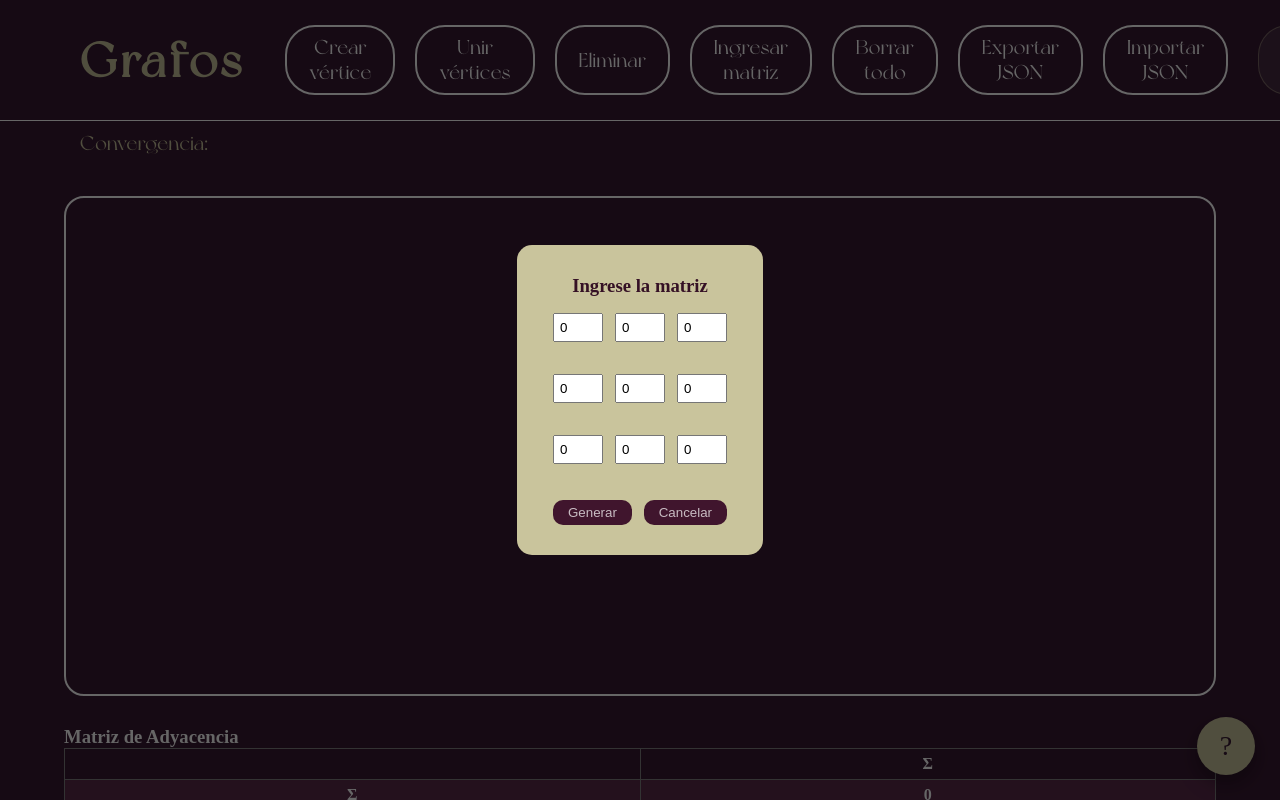
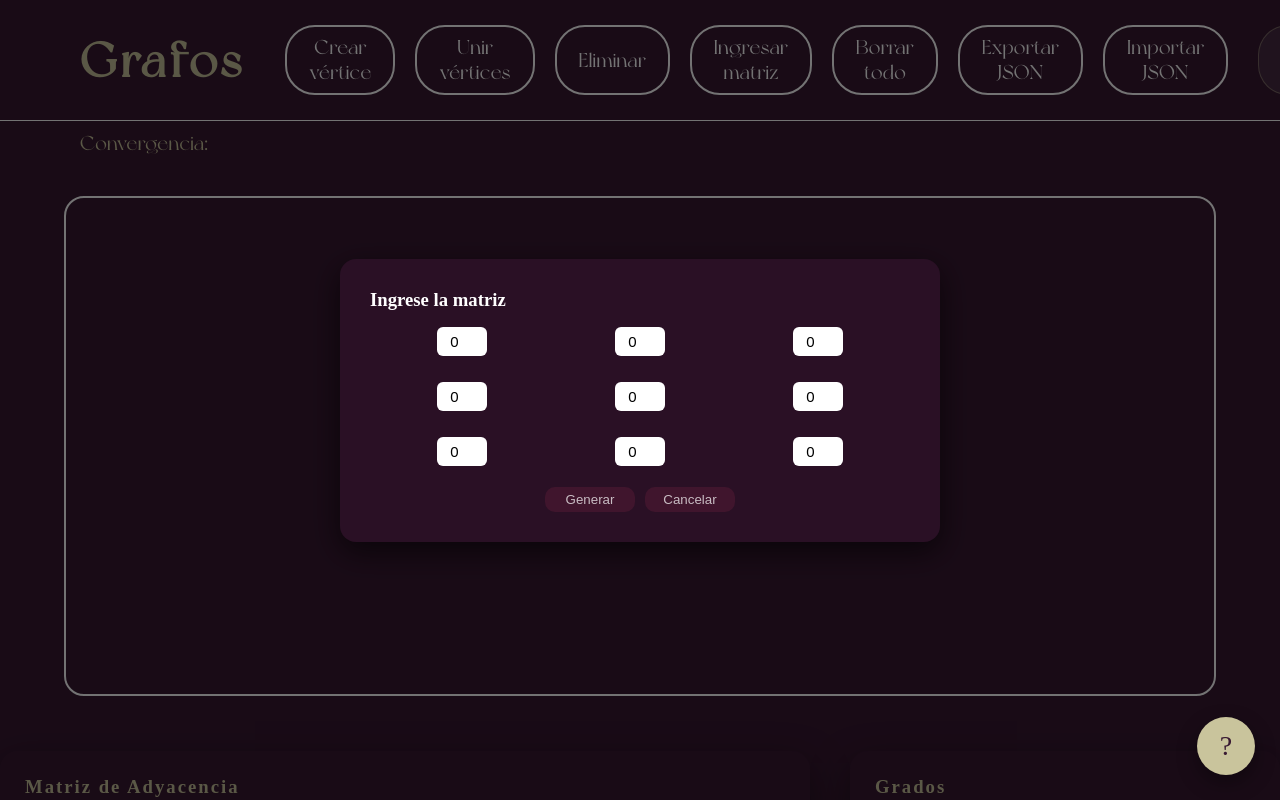
Before and after one commit to annetryoshka/Grafos, a Vue app: page /grafos in a window 1280 px wide. Both pictures are taken after a click on the button "Ingresar matriz". Shown: the top 800 px of the page. Built offline with nearby package versions, Linux system fonts and the light colour scheme.

Commit message:
matrix fixed + detailsss

```diff
--- a/src/components/Grafos.vue
+++ b/src/components/Grafos.vue
@@ -62,9 +62,9 @@
 
 
   <div v-if="mostrarModalNombre" class="modal-overlay">
-  <div class="modal" @click.stop>
+  <div class="modal-pequeno" @click.stop>
     <h3>Nombre del vértice</h3>
-    <input v-model="nombreTemporal" type="text" />
+    <input v-model="nombreTemporal" placeholder="Ej: A" />
     <div class="modal-botones">
       <button @click.stop="confirmarNombre">Crear</button>
       <button @click.stop="cancelarNombre">Cancelar</button>
@@ -138,18 +138,21 @@
   :style="{ top: vertice.y + 'px', left: vertice.x + 'px' }"
   @click.stop="clickVertice(index)"
   @mousedown.stop="mousedownVertice(index, $event)"
+  @dblclick.stop="abrirRenombrar(index)"
 >
   {{ vertice.nombre }}
 </div>
 
-    </div>
+    </div
+
+<!-- PANEL INFERIOR -->
+<div class="panel-inferior">
 
   <!-- MATRIZ -->
   <div class="matriz">
     <h3>Matriz de Adyacencia</h3>
 
-  <table border="1">
-
+    <table>
       <thead>
         <tr>
           <th></th>
@@ -172,7 +175,10 @@
           <td
             v-for="(valor,j) in fila"
             :key="j"
-      :class="{ suma: i === vertices.length || j === vertices.length }"
+            :class="[
+              { suma: i === vertices.length || j === vertices.length },
+              { conexion: valor > 0 }
+            ]"
           >
             {{ valor }}
           </td>
@@ -185,37 +191,46 @@
   <!-- GRADOS -->
   <div class="grados">
     <h3>Grados</h3>
-  <div v-for="g in calcularGrados()" :key="g.nombre">
-    {{ g.nombre }} → Entrada: {{ g.entrada }} | Salida: {{ g.salida }}
-  </div>
+
+    <div class="grado-item" v-for="g in calcularGrados()" :key="g.nombre">
+      <strong>{{ g.nombre }}</strong>
+      <span>Entrada: {{ g.entrada }}</span>
+      <span>Salida: {{ g.salida }}</span>
     </div>
 
+  </div>
+
+</div>
+
+
+<!-- MODAL MATRIZ -->
 <div v-if="mostrarModalMatriz" class="modal-overlay">
-  <div class="modal" @click.stop style="width: auto; padding: 30px;">
+  <div class="modal-matriz" @click.stop>
+
     <h3>Ingrese la matriz</h3>
 
-    <table>
+    <table class="tabla-modal">
       <tr v-for="(fila,i) in matrizEditable" :key="i">
         <td v-for="(valor,j) in fila" :key="j">
           <input
             type="number"
             v-model.number="matrizEditable[i][j]"
-            style="width: 50px;"
           />
         </td>
       </tr>
     </table>
 
-    <div class="modal-botones" style="margin-top:20px;">
+    <div class="modal-botones">
       <button @click="generarGrafoDesdeMatriz">Generar</button>
       <button @click="mostrarModalMatriz = false">Cancelar</button>
     </div>
+
   </div>
 </div>
 
     <!-- MODAL peso -->
     <div v-if="mostrarModal" class="modal-overlay">
-  <div class="modal" @click.stop>
+  <div class="modal-pequeno" @click.stop>
     <h3>Ingrese el peso</h3>
     <input v-model="pesoTemporal" type="number" />
     <div class="modal-botones">
@@ -323,6 +338,8 @@ export default {
       mostrarTooltip:true,
       contadorConvergencia: 0,
       vectorConvergencia: [],
+      indiceRenombrar: null,
+      modoRenombrar:false,
 
       verticeArrastrando: null,
       mostrarModal: false,
@@ -373,6 +390,15 @@ export default {
   }
 },
 
+abrirRenombrar(index){
+
+  this.indiceRenombrar = index
+  this.nombreTemporal = this.vertices[index].nombre
+  this.mostrarModalNombre = true
+  this.modoRenombrar = true
+
+},
+
     irInicio() {
   this.$router.push("/")
 },
@@ -395,24 +421,33 @@ toggleGuia(){
       }
     },
 
-    confirmarNombre() {
-      if (this.nombreTemporal.trim() === "") {
+    confirmarNombre(){
+
+  if(this.nombreTemporal.trim()===""){
     alert("Ingrese un nombre válido")
     return
   }
 
+  if(this.modoRenombrar){
+
+    this.vertices[this.indiceRenombrar].nombre = this.nombreTemporal
+
+  }else{
+
     this.vertices.push({
-        x: this.xTemp,
-        y: this.yTemp,
-        nombre: this.nombreTemporal
+      x:this.xTemp,
+      y:this.yTemp,
+      nombre:this.nombreTemporal
     })
+
+  }
 
   this.incrementarConvergencia()
 
-      this.nombreTemporal = ""
-      this.mostrarModalNombre = false
-      this.xTemp = null
-      this.yTemp = null
+  this.nombreTemporal=""
+  this.mostrarModalNombre=false
+  this.modoRenombrar=false
+  this.indiceRenombrar=null
 },
 
      mousedownVertice(index, event) {
@@ -772,10 +807,7 @@ generarGrafoDesdeMatriz() {
   this.incrementarConvergencia()
 },
 
-exportarJSON() {
-
-  const nombre = prompt("Nombre del archivo:", "grafo")
-  if (!nombre) return
+async exportarJSON() {
 
   const grafo = {
     dirigido: this.dirigido,
@@ -785,18 +817,26 @@ exportarJSON() {
 
   const json = JSON.stringify(grafo, null, 2)
 
-  const blob = new Blob([json], { type: "application/json" })
-  const url = URL.createObjectURL(blob)
+  try {
 
-  const a = document.createElement("a")
-  a.href = url
-  a.download = nombre + ".json"
-  document.body.appendChild(a)
-  a.click()
-  document.body.removeChild(a)
+    const handle = await window.showSaveFilePicker({
+      suggestedName: "grafo.json",
+      types: [
+        {
+          description: "Archivo JSON",
+          accept: { "application/json": [".json"] }
+        }
+      ]
+    })
 
-  URL.revokeObjectURL(url)
-  this.incrementarConvergencia()
+    const writable = await handle.createWritable()
+    await writable.write(json)
+    await writable.close()
+
+  } catch (err) {
+    console.log("Guardado cancelado")
+  }
+
 },
 
 importarJSON(event) {
@@ -1157,6 +1197,19 @@ body {
   font-family: 'Times New Roman', Times, serif;
   font-weight: bold;
   white-space: nowrap;
+  animation: aparecerNodo 0.25s ease;
+
+}
+
+@keyframes aparecerNodo{
+  from{
+    transform: translate(-50%, -50%) scale(0);
+    opacity:0;
+  }
+  to{
+    transform: translate(-50%, -50%) scale(1);
+    opacity:1;
+  }
 }
 
 .seleccionado {
@@ -1188,7 +1241,59 @@ body {
   display: flex;
   align-items: center;
   justify-content: center;
-  z-index: 9999;
+  z-index: 1000;
+}
+
+.modal-pequeno{
+  background:#c9c49c;
+  color:#351125;
+  width:280px;
+  padding:25px;
+  border-radius:16px;
+  display:flex;
+  flex-direction:column;
+  gap:15px;
+  text-align:center;
+  box-shadow:0 15px 40px rgba(0,0,0,0.35);
+  font-family:'Times New Roman', Times, serif;
+}
+
+.modal-pequeno input{
+  width:100%;
+  padding:8px;
+  border-radius:8px;
+  border:1px solid #351125;
+  text-align:center;
+  font-size:14px;
+}
+
+.modal-pequeno button{
+  padding:8px 12px;
+
+  border:none;
+  border-radius:10px;
+
+  background:#351125;
+  color:white;
+
+  cursor:pointer;
+
+  transition:0.2s;
+}
+
+.modal-pequeno button:hover{
+  background:#4b1734;
+  transform:scale(1.05);
+}
+
+.modal-matriz{
+  background:#2a1025;
+  padding:30px;
+  border-radius:16px;
+  color:white;
+  box-shadow:0 10px 30px rgba(0,0,0,0.6);
+  width:600px;
+  max-width:90vw;
 }
 
 .modal {
@@ -1209,7 +1314,9 @@ body {
 
 .modal-botones {
   display: flex;
-  justify-content: space-around;
+  justify-content: center;
+  gap:10px;
+  margin-top:5px;
 }
 
 .modal-botones button {
@@ -1219,6 +1326,13 @@ body {
   color: rgba(255, 255, 255, 0.712);
   border-radius: 10px;
   cursor: pointer;
+  transition:0.2s;
+  min-width: 90px;
+}
+
+.modal-botones button:hover{
+  transform:scale(1.05);
+  background:#4b1734;
 }
 
 .header-superior {
@@ -1261,21 +1375,169 @@ body {
   margin-left: 10px;
 }
 
-.matriz, .grados {
+.panel-inferior{
+  display: flex;
+  gap: 40px;
+  align-items: flex-start;
+  margin-top: 25px;
+  flex-wrap: wrap;
+}
+
+/* CONTENEDORES */
+
+.matriz, .grados{
   width: 90%;
   margin: 30px auto;
   color: white;
+  padding: 25px;
+  flex: 2;
+  border-radius: 18px;
+  box-shadow: 0 15px 40px rgba(0,0,0,0.45);
 }
 
-table {
-  width: 100%;
-  border-collapse: collapse;
+.grado-item{
+  transition: all 0.25s ease;
 }
 
-td, th {
-  padding: 6px;
-  text-align: center;
+.grado-item:hover{
+  transform: translateX(6px);
 }
+
+/* TITULOS */
+
+.matriz h3,
+.grados h3{
+  margin-bottom: 15px;
+  letter-spacing: 2px;
+  color: #c9c49c;
+}
+
+/* TABLA MATRIZ */
+
+table{
+  width:100%;
+  border-collapse:separate;
+  border-spacing:6px;
+}
+
+td, th{
+  padding:10px;
+  text-align:center;
+  border-radius:10px;
+  transition: all 0.25s ease;
+}
+
+th{
+  background:#4a203f;
+  color:#c9c49c;
+  font-weight:bold;
+}
+
+td{
+  background:#381932;
+}
+
+tr:hover td{
+  background:#522046;
+}
+
+td:hover{
+  background:#7f1740;
+  transform:scale(1.1);
+  cursor:pointer;
+  box-shadow:0 5px 15px rgba(0,0,0,0.4);
+}
+
+/* CELDAS CON CONEXION */
+
+.conexion{
+  color:white;
+  font-weight:bold;
+  transform:scale(1.05);
+  animation: aparecer 0.3s ease;
+}
+
+@keyframes aparecer{
+  from{
+    transform: scale(0.6);
+    opacity:0;
+  }
+  to{
+    transform: scale(1);
+    opacity:1;
+  }
+}
+
+/* FILAS / COLUMNAS DE SUMA */
+
+.suma{
+  background:#6a2b55;
+  font-weight:bold;
+  color:#fff2c6;
+}
+
+/* GRADOS */
+
+.grados{
+  flex:1;
+}
+
+.grado-item{
+  background:#654e61;
+  padding:12px;
+  border-radius:10px;
+  margin-bottom:10px;
+  display:flex;
+  flex-direction:column;
+  gap:4px;
+  transition:0.2s;
+}
+
+.grado-item:hover{
+  background:#7f1740;
+  transform:translateY(-2px);
+}
+
+/* MODAL */
+
+.modal-overlay{
+  position:fixed;
+  top:0;
+  left:0;
+  width:100%;
+  height:100%;
+  background:rgba(0,0,0,0.55);
+  display:flex;
+  justify-content:center;
+  align-items:center;
+  z-index:1000;
+}
+
+.modal{
+  background:#2a1025;
+  padding:30px;
+  border-radius:16px;
+  color:white;
+  box-shadow:0 10px 30px rgba(0,0,0,0.6);
+  width:600px;        /* ancho del contenedor */
+  max-width:90vw;
+}
+
+.tabla-modal td{
+  background:none;
+  max-height:400px;
+}
+
+.tabla-modal input{
+  width:50px;
+  padding:6px;
+  border-radius:6px;
+  border:none;
+  text-align:center;
+  font-size:15px;
+}
+
+
 
 .suma{
   background-color: #5a2a4a;
@@ -1352,4 +1614,16 @@ input:checked + .slider:before {
   font-family: fuente1, serif;
 }
 
+path{
+  stroke-dasharray: 300;
+  stroke-dashoffset: 300;
+  animation: dibujarLinea 0.4s ease forwards;
+}
+
+@keyframes dibujarLinea{
+  to{
+    stroke-dashoffset: 0;
+  }
+}
+
 </style>
```
Lines whose indentation alone changed are shown as unchanged.
